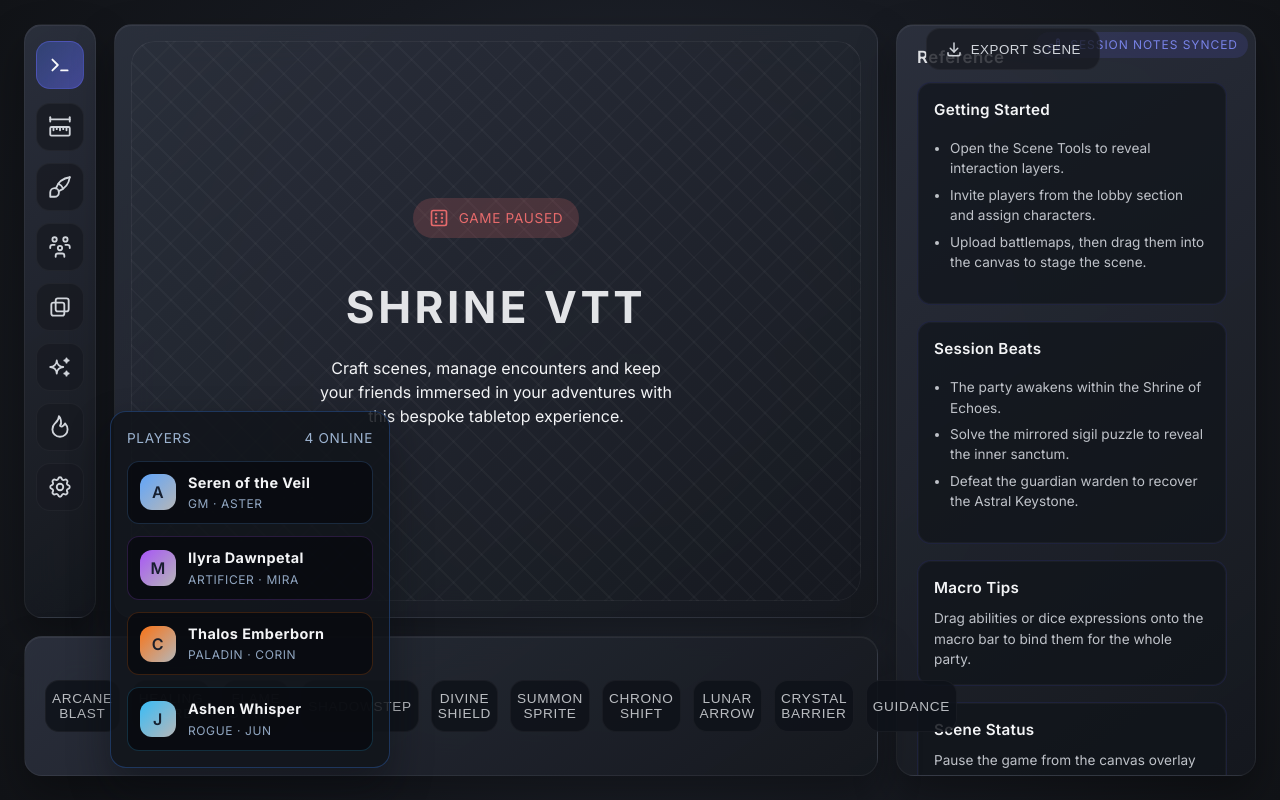
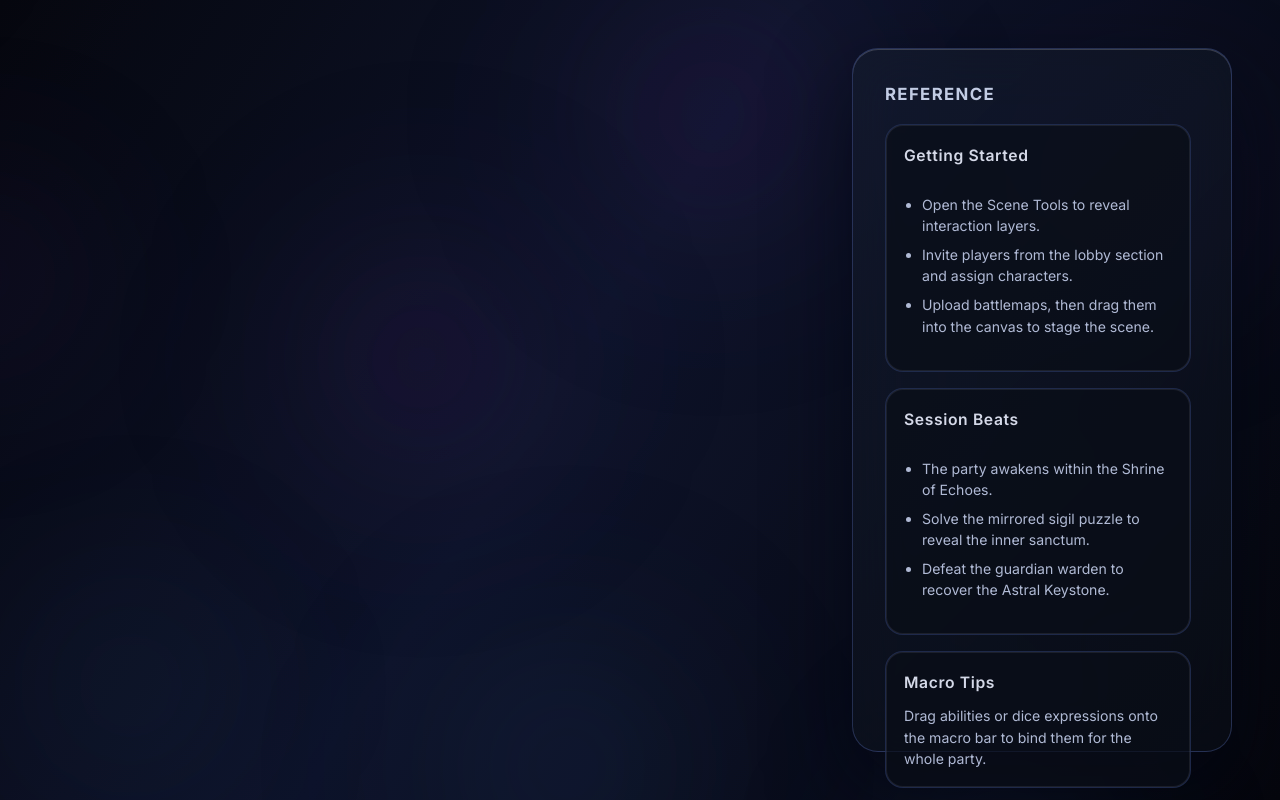
Before and after one commit to Nefrit0n/ShrineVTT, a React (Vite) app: page / in a window 1280 px wide. Built offline with nearby package versions, Linux system fonts and the light colour scheme.

Commit message:
Refine workspace layout

```diff
--- a/src/components/CanvasArea.tsx
+++ b/src/components/CanvasArea.tsx
@@ -1,20 +1,68 @@
-import { IconDice6 } from "@tabler/icons-react";
-import clsx from "clsx";
+import { useEffect, useRef } from "react";
 
 export default function CanvasArea() {
-  return (
-    <section className={clsx("panel", "canvas")} aria-label="Scene canvas">
-      <div className="canvas-content">
-        <div className="canvas-status">
-          <IconDice6 size={20} />
-          Game Paused
-        </div>
-        <h1 className="canvas-title">Shrine VTT</h1>
-        <p>
-          Craft scenes, manage encounters and keep your friends immersed in your adventures with this bespoke tabletop
-          experience.
-        </p>
-      </div>
-    </section>
-  );
+  const canvasRef = useRef<HTMLCanvasElement | null>(null);
+
+  useEffect(() => {
+    const canvas = canvasRef.current;
+    if (!canvas) return;
+    const context = canvas.getContext("2d");
+    if (!context) return;
+
+    let animationFrame: number | null = null;
+
+    const drawBackdrop = () => {
+      const dpr = window.devicePixelRatio || 1;
+      const { innerWidth, innerHeight } = window;
+
+      canvas.width = innerWidth * dpr;
+      canvas.height = innerHeight * dpr;
+      canvas.style.width = `${innerWidth}px`;
+      canvas.style.height = `${innerHeight}px`;
+
+      context.setTransform(1, 0, 0, 1, 0, 0);
+      context.scale(dpr, dpr);
+
+      const gradient = context.createLinearGradient(0, 0, innerWidth, innerHeight);
+      gradient.addColorStop(0, "#06070d");
+      gradient.addColorStop(0.45, "#101425");
+      gradient.addColorStop(1, "#05060b");
+      context.fillStyle = gradient;
+      context.fillRect(0, 0, innerWidth, innerHeight);
+
+      const auraCount = Math.max(6, Math.floor((innerWidth + innerHeight) / 240));
+      const now = performance.now();
+
+      for (let index = 0; index < auraCount; index += 1) {
+        const progress = (now / 3000 + index * 0.35) % 1;
+        const radius = 180 + Math.sin(progress * Math.PI * 2) * 40;
+        const x = (innerWidth + 320) * ((index * 37) % 11 / 11) - 160;
+        const y = (innerHeight + 260) * ((index * 19) % 13 / 13) - 130;
+
+        context.save();
+        context.globalAlpha = 0.12;
+        context.filter = "blur(80px)";
+        const radial = context.createRadialGradient(x, y, 0, x, y, radius);
+        radial.addColorStop(0, index % 2 === 0 ? "#60a5fa" : "#a855f7");
+        radial.addColorStop(1, "rgba(0,0,0,0)");
+        context.fillStyle = radial;
+        context.beginPath();
+        context.arc(x, y, radius, 0, Math.PI * 2);
+        context.fill();
+        context.restore();
+      }
+
+      animationFrame = window.requestAnimationFrame(drawBackdrop);
+    };
+
+    drawBackdrop();
+
+    return () => {
+      if (animationFrame) {
+        window.cancelAnimationFrame(animationFrame);
+      }
+    };
+  }, []);
+
+  return <canvas ref={canvasRef} className="workspace-canvas" aria-hidden />;
 }
--- a/src/components/SidebarRight.tsx
+++ b/src/components/SidebarRight.tsx
@@ -25,7 +25,7 @@ type SidebarRightProps = {
 
 export default function SidebarRight({ referenceSections, quickNotes, sessionLog }: SidebarRightProps) {
   return (
-    <aside className={clsx("panel", "sidebar")} aria-label="Game sidebar">
+    <aside className={clsx("panel", "floating-sidebar")} aria-label="Game sidebar">
       <div className="sidebar-section">
         <header>
           <h2>Reference</h2>
--- a/src/layout/MainLayout.tsx
+++ b/src/layout/MainLayout.tsx
@@ -1,39 +1,5 @@
-import { IconBrush, IconDownload, IconFlame, IconLayersIntersect, IconPrompt, IconRulerMeasure, IconSettings, IconSparkles, IconUsersGroup, IconWriting } from "@tabler/icons-react";
-import Sidebar from "../components/Sidebar";
 import CanvasArea from "../components/CanvasArea";
 import SidebarRight from "../components/SidebarRight";
-import PlayerList from "../components/PlayerList";
-
-const sceneTools = [
-  { id: "select", label: "Select", icon: IconPrompt, active: true },
-  { id: "measure", label: "Measure", icon: IconRulerMeasure },
-  { id: "draw", label: "Draw", icon: IconBrush },
-  { id: "actors", label: "Actors", icon: IconUsersGroup },
-  { id: "tiles", label: "Tiles", icon: IconLayersIntersect },
-  { id: "effects", label: "Effects", icon: IconSparkles },
-  { id: "lights", label: "Lights", icon: IconFlame },
-  { id: "config", label: "Config", icon: IconSettings }
-];
-
-const players = [
-  { name: "Aster", character: "Seren of the Veil", role: "GM", color: "#60a5fa" },
-  { name: "Mira", character: "Ilyra Dawnpetal", role: "Artificer", color: "#a855f7" },
-  { name: "Corin", character: "Thalos Emberborn", role: "Paladin", color: "#f97316" },
-  { name: "Jun", character: "Ashen Whisper", role: "Rogue", color: "#38bdf8" }
-];
-
-const macros = [
-  "Arcane Blast",
-  "Healing Word",
-  "Flame Strike",
-  "Shadowstep",
-  "Divine Shield",
-  "Summon Sprite",
-  "Chrono Shift",
-  "Lunar Arrow",
-  "Crystal Barrier",
-  "Guidance"
-];
 
 const referenceSections = [
   {
@@ -73,41 +39,11 @@ const sessionLog = {
 
 export default function MainLayout() {
   return (
-    <div className="app-shell">
-      <Sidebar tools={sceneTools} />
+    <div className="workspace">
       <CanvasArea />
-      <SidebarRight referenceSections={referenceSections} quickNotes={quickNotes} sessionLog={sessionLog} />
-      <footer className="panel macro-bar" aria-label="Macro bar">
-        {macros.map((macro) => (
-          <button key={macro} type="button" className="macro-slot">
-            {macro}
-          </button>
-        ))}
-      </footer>
-      <PlayerList players={players} />
-      <div className="tag" style={{ position: "absolute", top: 32, right: 32, gap: 8 }}>
-        <IconWriting size={16} />
-        Session Notes Synced
+      <div className="workspace-overlay">
+        <SidebarRight referenceSections={referenceSections} quickNotes={quickNotes} sessionLog={sessionLog} />
       </div>
-      <button
-        type="button"
-        className="scene-tool-button"
-        style={{
-          position: "absolute",
-          top: 28,
-          right: 180,
-          height: 42,
-          width: "auto",
-          paddingInline: 18,
-          display: "inline-flex",
-          alignItems: "center",
-          gap: 8,
-          letterSpacing: "0.04em",
-          textTransform: "uppercase"
-        }}
-      >
-        <IconDownload size={18} /> Export Scene
-      </button>
     </div>
   );
 }
--- a/src/styles.css
+++ b/src/styles.css
@@ -1,194 +1,90 @@
 :root {
   color-scheme: dark;
-  font-family: 'Inter', system-ui, -apple-system, BlinkMacSystemFont, 'Segoe UI',
-    sans-serif;
-  background-color: #1a1d24;
-  color: #f3f4f6;
+  font-family: "Inter", system-ui, -apple-system, BlinkMacSystemFont, "Segoe UI", sans-serif;
+  color: #e9ecf8;
+  background-color: #05060b;
 }
 
 * {
   box-sizing: border-box;
 }
 
+html,
 body,
-html,
 #root {
   margin: 0;
-  height: 100%;
-  background: radial-gradient(circle at center, #2a303c 0%, #171a21 60%, #111317 100%);
+  min-height: 100%;
+  background: #05060b;
 }
 
 body {
-  line-height: 1.5;
+  line-height: 1.6;
 }
 
 a {
   color: inherit;
 }
 
-.app-shell {
-  display: grid;
-  grid-template-columns: 72px 1fr 360px;
-  grid-template-rows: 1fr 140px;
-  grid-template-areas:
-    'scene canvas sidebar'
-    'macro macro sidebar';
-  gap: 18px;
-  height: 100vh;
-  padding: 24px;
+.workspace {
   position: relative;
+  min-height: 100vh;
+  width: 100%;
+  overflow: hidden;
+  background: radial-gradient(circle at 20% 20%, rgba(60, 99, 255, 0.15), transparent 45%),
+    radial-gradient(circle at 80% 30%, rgba(168, 85, 247, 0.12), transparent 46%),
+    #05060b;
+}
+
+.workspace-canvas {
+  position: fixed;
+  inset: 0;
+  width: 100%;
+  height: 100%;
+  display: block;
+  filter: saturate(135%);
+}
+
+.workspace-overlay {
+  position: fixed;
+  inset: 0;
+  display: flex;
+  justify-content: flex-end;
+  align-items: stretch;
+  padding: clamp(16px, 4vw, 48px);
+  pointer-events: none;
 }
 
 .panel {
-  background: linear-gradient(145deg, rgba(45, 50, 63, 0.9), rgba(21, 24, 30, 0.96));
-  border: 1px solid rgba(255, 255, 255, 0.05);
-  border-radius: 18px;
-  box-shadow: inset 0 1px 0 rgba(255, 255, 255, 0.06),
-    0 20px 40px rgba(0, 0, 0, 0.35);
-  backdrop-filter: blur(20px);
-  color: inherit;
+  position: relative;
+  border-radius: 26px;
+  backdrop-filter: blur(28px) saturate(140%);
 }
 
-.scene-tools {
-  grid-area: scene;
+.floating-sidebar {
+  pointer-events: auto;
+  width: min(380px, 100%);
   display: flex;
   flex-direction: column;
-  align-items: center;
-  padding: 18px 12px;
-  gap: 12px;
+  gap: 28px;
+  padding: clamp(22px, 3.2vw, 32px);
+  background: linear-gradient(135deg, rgba(21, 28, 44, 0.65), rgba(9, 13, 21, 0.75));
+  border: 1px solid rgba(120, 150, 255, 0.24);
+  box-shadow: inset 0 1px 0 rgba(255, 255, 255, 0.18), 0 30px 80px rgba(3, 6, 18, 0.65);
+  color: rgba(235, 240, 255, 0.9);
 }
 
-.scene-tool-button {
-  width: 48px;
-  height: 48px;
-  display: grid;
-  place-items: center;
-  border-radius: 14px;
-  background: rgba(24, 27, 34, 0.8);
-  border: 1px solid rgba(255, 255, 255, 0.04);
-  color: #d1d5db;
-  transition: all 0.2s ease;
-  cursor: pointer;
-}
-
-.scene-tool-button:hover,
-.scene-tool-button.active {
-  background: linear-gradient(135deg, rgba(65, 105, 225, 0.35), rgba(99, 102, 241, 0.5));
-  color: #f9fafb;
-  transform: translateY(-2px);
-  border-color: rgba(99, 102, 241, 0.4);
-}
-
-.canvas {
-  grid-area: canvas;
-  position: relative;
-  overflow: hidden;
-  display: flex;
-  align-items: center;
-  justify-content: center;
-}
-
-.canvas::before {
-  content: '';
-  position: absolute;
-  inset: 16px;
-  border-radius: 24px;
-  background: repeating-linear-gradient(
-      45deg,
-      rgba(255, 255, 255, 0.03) 0px,
-      rgba(255, 255, 255, 0.03) 2px,
-      transparent 2px,
-      transparent 20px
-    ),
-    repeating-linear-gradient(
-      -45deg,
-      rgba(255, 255, 255, 0.02) 0px,
-      rgba(255, 255, 255, 0.02) 2px,
-      transparent 2px,
-      transparent 20px
-    );
-  box-shadow: inset 0 0 0 1px rgba(255, 255, 255, 0.05);
-}
-
-.canvas-content {
-  position: relative;
-  z-index: 1;
-  text-align: center;
-  max-width: 360px;
-}
-
-.canvas-title {
-  font-size: 2.75rem;
-  font-weight: 700;
+.floating-sidebar header h2 {
+  margin: 0;
+  font-size: 1.05rem;
   letter-spacing: 0.08em;
   text-transform: uppercase;
-  color: rgba(248, 250, 252, 0.9);
-  margin-bottom: 12px;
-}
-
-.canvas-status {
-  display: inline-flex;
-  align-items: center;
-  gap: 10px;
-  padding: 10px 16px;
-  border-radius: 999px;
-  background: rgba(248, 113, 113, 0.18);
-  color: rgba(248, 113, 113, 0.9);
-  font-size: 0.85rem;
-  letter-spacing: 0.05em;
-  text-transform: uppercase;
-}
-
-.sidebar {
-  grid-area: sidebar;
-  display: flex;
-  flex-direction: column;
-  overflow: hidden;
-  padding: 20px;
-  gap: 18px;
-}
-
-.sidebar h2 {
-  font-size: 1.05rem;
-  margin: 0;
-  letter-spacing: 0.03em;
-  font-weight: 600;
-  color: rgba(243, 244, 246, 0.9);
+  color: rgba(220, 230, 255, 0.88);
 }
 
 .sidebar-section {
   display: flex;
   flex-direction: column;
-  gap: 12px;
-}
-
-.sidebar-card {
-  padding: 16px;
-  border-radius: 14px;
-  background: rgba(17, 20, 26, 0.7);
-  border: 1px solid rgba(99, 102, 241, 0.15);
-  box-shadow: inset 0 0 0 1px rgba(255, 255, 255, 0.03);
-}
-
-.sidebar-card h3 {
-  margin: 0 0 8px 0;
-  font-size: 0.95rem;
-  font-weight: 600;
-  letter-spacing: 0.02em;
-}
-
-.sidebar-card p,
-.sidebar-card li {
-  margin: 0;
-  font-size: 0.85rem;
-  color: rgba(209, 213, 219, 0.9);
-}
-
-.sidebar-card ul {
-  padding-left: 16px;
-  display: flex;
-  flex-direction: column;
-  gap: 6px;
+  gap: 16px;
 }
 
 .scroll-area {
@@ -196,105 +92,50 @@ a {
   overflow: hidden;
 }
 
-.scrollbar-thumb {
-  background: rgba(99, 102, 241, 0.4);
-  border-radius: 999px;
+.floating-sidebar .scroll-area[data-radix-scroll-area-viewport] {
+  height: 100%;
 }
 
-.macro-bar {
-  grid-area: macro;
-  display: flex;
-  align-items: center;
-  padding: 20px;
-  gap: 12px;
+.floating-sidebar .sidebar-card {
+  margin: 0;
 }
 
-.macro-slot {
-  flex: 1;
-  height: 52px;
-  border-radius: 14px;
-  background: rgba(15, 18, 25, 0.85);
-  border: 1px solid rgba(255, 255, 255, 0.04);
+.sidebar-card {
+  padding: 18px;
+  border-radius: 18px;
+  background: rgba(10, 14, 24, 0.72);
+  border: 1px solid rgba(112, 141, 255, 0.22);
+  box-shadow: inset 0 0 0 1px rgba(255, 255, 255, 0.08);
   display: flex;
-  align-items: center;
-  justify-content: center;
-  color: rgba(229, 231, 235, 0.8);
-  font-size: 0.85rem;
-  text-transform: uppercase;
-  letter-spacing: 0.05em;
-  transition: all 0.2s ease;
-  cursor: pointer;
+  flex-direction: column;
+  gap: 10px;
 }
 
-.macro-slot:hover {
-  border-color: rgba(99, 102, 241, 0.4);
-  color: #fff;
-  transform: translateY(-3px);
+.sidebar-card h3 {
+  margin: 0;
+  font-size: 0.98rem;
+  font-weight: 600;
+  letter-spacing: 0.04em;
 }
 
-.players-list {
-  position: absolute;
-  bottom: 32px;
-  left: 110px;
-  width: 280px;
-  padding: 16px;
-  border-radius: 16px;
-  background: rgba(17, 20, 26, 0.85);
-  border: 1px solid rgba(59, 130, 246, 0.3);
-  box-shadow: 0 20px 40px rgba(8, 10, 15, 0.45);
+.sidebar-card p,
+.sidebar-card li {
+  margin: 0;
+  font-size: 0.88rem;
+  line-height: 1.5;
+  color: rgba(214, 224, 255, 0.82);
+}
+
+.sidebar-card ul {
+  padding-left: 18px;
   display: flex;
   flex-direction: column;
-  gap: 12px;
+  gap: 8px;
 }
 
-.players-header {
-  display: flex;
-  align-items: center;
-  justify-content: space-between;
-  font-size: 0.85rem;
-  letter-spacing: 0.05em;
-  text-transform: uppercase;
-  color: rgba(191, 219, 254, 0.8);
-}
-
-.player-card {
-  display: flex;
-  align-items: center;
-  gap: 12px;
-  padding: 10px 12px;
-  border-radius: 12px;
-  background: rgba(9, 11, 16, 0.85);
-  border: 1px solid rgba(59, 130, 246, 0.25);
-}
-
-.player-avatar {
-  width: 36px;
-  height: 36px;
-  border-radius: 12px;
-  background: linear-gradient(135deg, rgba(59, 130, 246, 0.8), rgba(16, 185, 129, 0.8));
-  display: grid;
-  place-items: center;
-  font-weight: 600;
-  color: rgba(17, 24, 39, 0.95);
-  letter-spacing: 0.03em;
-}
-
-.player-info {
-  display: flex;
-  flex-direction: column;
-  gap: 2px;
-}
-
-.player-info strong {
-  font-size: 0.9rem;
-  letter-spacing: 0.03em;
-}
-
-.player-role {
-  font-size: 0.75rem;
-  text-transform: uppercase;
-  letter-spacing: 0.05em;
-  color: rgba(191, 219, 254, 0.75);
+.scrollbar-thumb {
+  background: rgba(129, 140, 248, 0.5);
+  border-radius: 999px;
 }
 
 .tag {
@@ -303,69 +144,32 @@ a {
   gap: 6px;
   padding: 4px 10px;
   border-radius: 999px;
-  background: rgba(99, 102, 241, 0.15);
-  color: rgba(129, 140, 248, 0.9);
+  background: rgba(129, 140, 248, 0.18);
+  color: rgba(191, 203, 255, 0.86);
   font-size: 0.75rem;
-  letter-spacing: 0.08em;
+  letter-spacing: 0.12em;
   text-transform: uppercase;
 }
 
-.sr-only {
-  position: absolute;
-  width: 1px;
-  height: 1px;
-  padding: 0;
-  margin: -1px;
-  overflow: hidden;
-  clip: rect(0, 0, 0, 0);
-  white-space: nowrap;
-  border: 0;
-}
-
-@media (max-width: 1180px) {
-  .app-shell {
-    grid-template-columns: 64px 1fr;
-    grid-template-rows: auto 1fr auto;
-    grid-template-areas:
-      'scene sidebar'
-      'canvas sidebar'
-      'macro sidebar';
+@media (max-width: 880px) {
+  .workspace-overlay {
+    justify-content: center;
+    align-items: flex-end;
   }
 
-  .sidebar {
-    min-width: 280px;
-  }
-
-  .players-list {
-    position: fixed;
-    left: 50%;
-    transform: translateX(-50%);
+  .floating-sidebar {
+    width: min(480px, 100%);
+    max-height: min(70vh, 540px);
   }
 }
 
-@media (max-width: 900px) {
-  .app-shell {
-    grid-template-columns: 1fr;
-    grid-template-rows: auto auto 1fr auto;
-    grid-template-areas:
-      'scene'
-      'players'
-      'canvas'
-      'macro';
-    padding: 18px;
+@media (max-width: 640px) {
+  .workspace-overlay {
+    padding: 16px;
   }
 
-  .sidebar {
-    position: fixed;
-    inset: auto 18px 18px 18px;
-    max-height: 40vh;
-    z-index: 10;
-  }
-
-  .players-list {
-    position: static;
-    transform: none;
-    width: auto;
-    grid-area: players;
+  .floating-sidebar {
+    border-radius: 20px;
+    gap: 20px;
   }
 }
```
